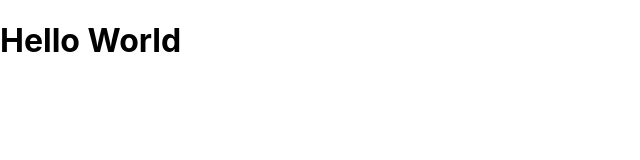
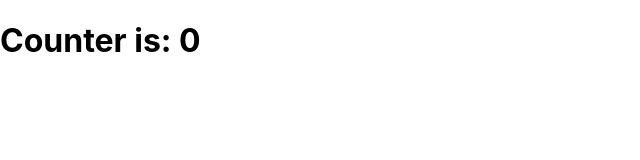
Before and after one commit to BGeil/Learning-Redux-App, a React (Create React App) app: page / in a window 1280 px wide. Shown: the top 160 px of the page, without its empty margins (0-640 px from the left). Built offline with nearby package versions, Linux system fonts and the light colour scheme.

Commit message:
displayed counter on page

```diff
--- a/src/App.js
+++ b/src/App.js
@@ -1,11 +1,13 @@
 import React from 'react';
+import {useSelector} from 'react-redux';
 
 
 
 function App() {
+  const counter = useSelector(state => state.counter)
   return (
     <div className="App">
-      <h1>Hello World</h1>
+      <h1>Counter is: {counter}</h1>
     </div>
   );
 }
```
